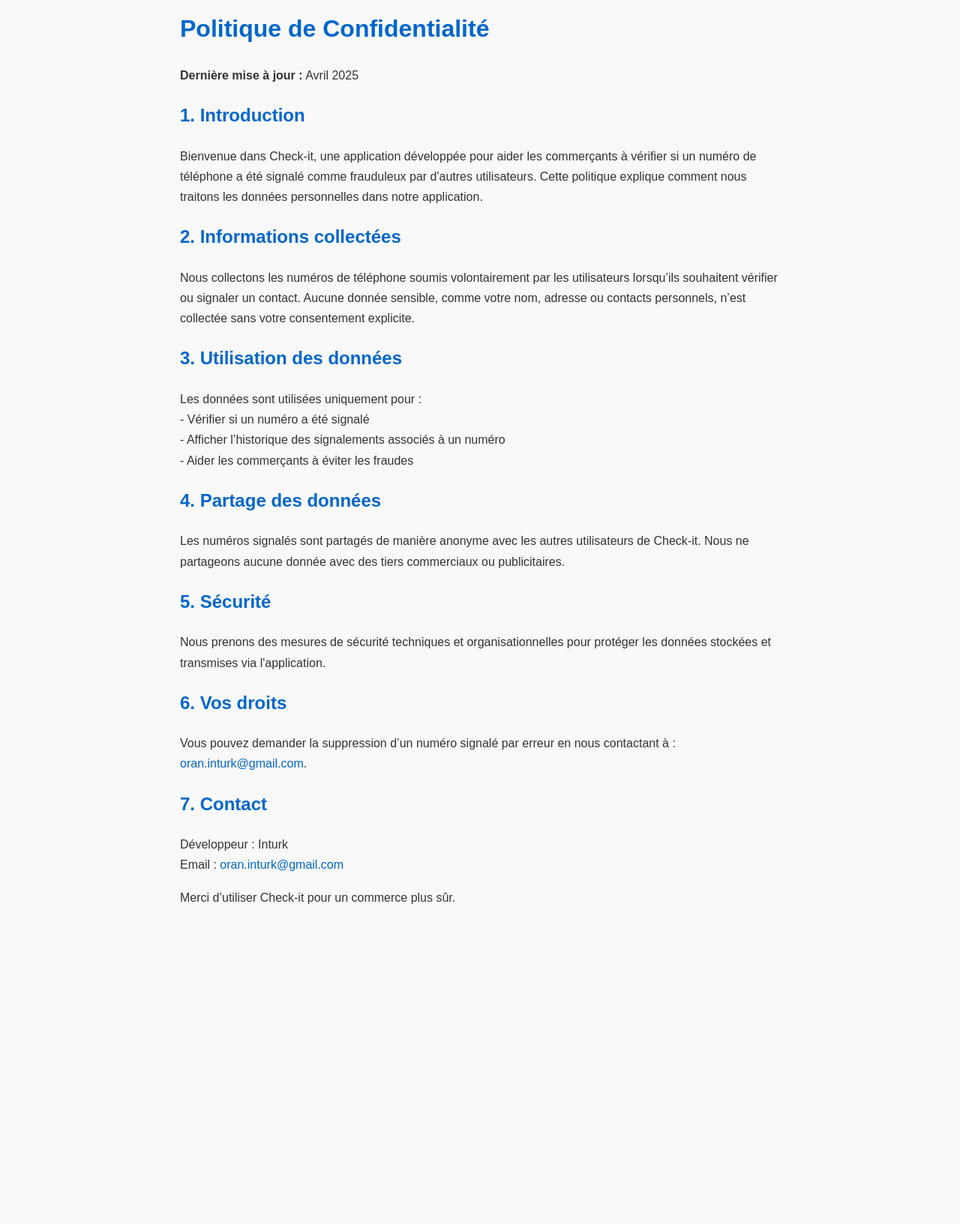
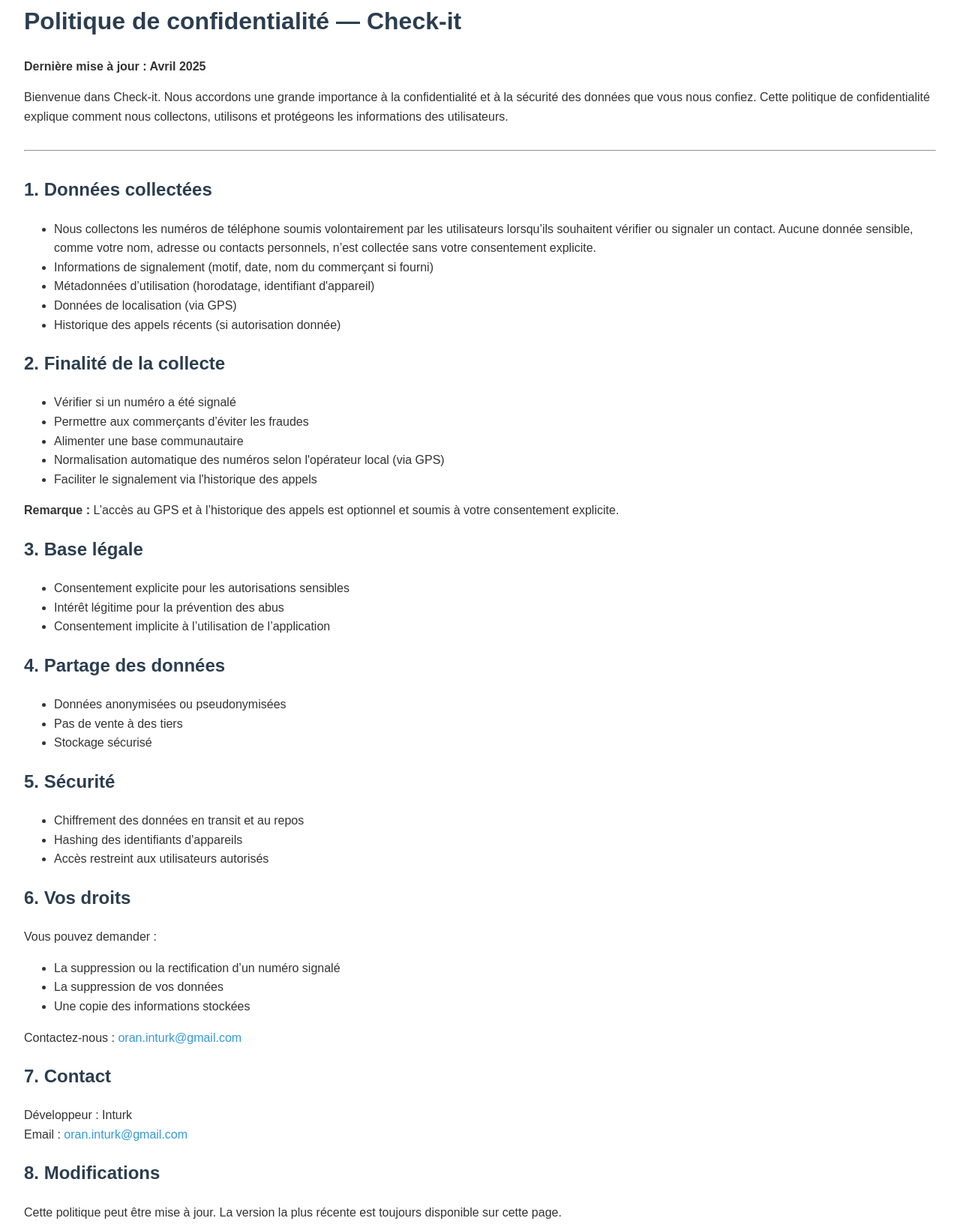
Before and after one commit to Connacri/Check-it-privacy, a plain HTML site: page index.html in a window 1280 px wide. Shown: the part 29-1662 px from the top of the page at 75% size. Before the commit the page ends 1280 px from the top, so only its background shows below. Drawn offline with Linux system fonts and the light colour scheme.

Commit message:
Update index.html

```diff
--- a/index.html
+++ b/index.html
@@ -1,62 +1,83 @@
 <!DOCTYPE html>
 <html lang="fr">
 <head>
-  <meta charset="UTF-8">
-  <meta name="viewport" content="width=device-width, initial-scale=1">
-  <title>Politique de Confidentialité – Check-it</title>
+  <meta charset="UTF-8" />
+  <meta name="viewport" content="width=device-width, initial-scale=1.0"/>
+  <title>Politique de confidentialité — Check-it</title>
   <style>
-    body {
-      font-family: Arial, sans-serif;
-      line-height: 1.7;
-      margin: 40px auto;
-      max-width: 800px;
-      padding: 0 20px;
-      background-color: #f9f9f9;
-      color: #333;
-    }
-    h1, h2 {
-      color: #0066cc;
-    }
-    a {
-      color: #0066cc;
-      text-decoration: none;
-    }
-    a:hover {
-      text-decoration: underline;
-    }
+    body { font-family: Arial, sans-serif; line-height: 1.6; margin: 2em; color: #333; }
+    h1, h2 { color: #2c3e50; }
+    code { background: #f4f4f4; padding: 2px 4px; border-radius: 4px; }
+    a { color: #3498db; text-decoration: none; }
+    a:hover { text-decoration: underline; }
+    hr { margin: 2em 0; }
   </style>
 </head>
 <body>
-  <h1>Politique de Confidentialité</h1>
 
-  <p><strong>Dernière mise à jour :</strong> Avril 2025</p>
+  <h1>Politique de confidentialité — Check-it</h1>
+  <p><strong>Dernière mise à jour : Avril 2025</strong></p>
 
-  <h2>1. Introduction</h2>
-  <p>Bienvenue dans Check-it, une application développée pour aider les commerçants à vérifier si un numéro de téléphone a été signalé comme frauduleux par d'autres utilisateurs. Cette politique explique comment nous traitons les données personnelles dans notre application.</p>
+  <p>Bienvenue dans Check-it. Nous accordons une grande importance à la confidentialité et à la sécurité des données que vous nous confiez. Cette politique de confidentialité explique comment nous collectons, utilisons et protégeons les informations des utilisateurs.</p>
 
-  <h2>2. Informations collectées</h2>
-  <p>Nous collectons les numéros de téléphone soumis volontairement par les utilisateurs lorsqu’ils souhaitent vérifier ou signaler un contact. Aucune donnée sensible, comme votre nom, adresse ou contacts personnels, n’est collectée sans votre consentement explicite.</p>
+  <hr/>
 
-  <h2>3. Utilisation des données</h2>
-  <p>Les données sont utilisées uniquement pour :<br>
-    - Vérifier si un numéro a été signalé<br>
-    - Afficher l’historique des signalements associés à un numéro<br>
-    - Aider les commerçants à éviter les fraudes
-  </p>
+  <h2>1. Données collectées</h2>
+  <ul>
+    <li>Nous collectons les numéros de téléphone soumis volontairement par les utilisateurs lorsqu’ils souhaitent vérifier ou signaler un contact. Aucune donnée sensible, comme votre nom, adresse ou contacts personnels, n’est collectée sans votre consentement explicite.</li>
+    <li>Informations de signalement (motif, date, nom du commerçant si fourni)</li>
+    <li>Métadonnées d’utilisation (horodatage, identifiant d'appareil)</li>
+    <li>Données de localisation (via GPS)</li>
+    <li>Historique des appels récents (si autorisation donnée)</li>
+  </ul>
+
+  <h2>2. Finalité de la collecte</h2>
+  <ul>
+    <li>Vérifier si un numéro a été signalé</li>
+    <li>Permettre aux commerçants d’éviter les fraudes</li>
+    <li>Alimenter une base communautaire</li>
+    <li>Normalisation automatique des numéros selon l'opérateur local (via GPS)</li>
+    <li>Faciliter le signalement via l'historique des appels</li>
+  </ul>
+
+  <p><strong>Remarque :</strong> L’accès au GPS et à l’historique des appels est optionnel et soumis à votre consentement explicite.</p>
+
+  <h2>3. Base légale</h2>
+  <ul>
+    <li>Consentement explicite pour les autorisations sensibles</li>
+    <li>Intérêt légitime pour la prévention des abus</li>
+    <li>Consentement implicite à l’utilisation de l’application</li>
+  </ul>
 
   <h2>4. Partage des données</h2>
-  <p>Les numéros signalés sont partagés de manière anonyme avec les autres utilisateurs de Check-it. Nous ne partageons aucune donnée avec des tiers commerciaux ou publicitaires.</p>
+  <ul>
+    <li>Données anonymisées ou pseudonymisées</li>
+    <li>Pas de vente à des tiers</li>
+    <li>Stockage sécurisé</li>
+  </ul>
 
   <h2>5. Sécurité</h2>
-  <p>Nous prenons des mesures de sécurité techniques et organisationnelles pour protéger les données stockées et transmises via l'application.</p>
+  <ul>
+    <li>Chiffrement des données en transit et au repos</li>
+    <li>Hashing des identifiants d'appareils</li>
+    <li>Accès restreint aux utilisateurs autorisés</li>
+  </ul>
 
   <h2>6. Vos droits</h2>
-  <p>Vous pouvez demander la suppression d’un numéro signalé par erreur en nous contactant à : <a href="mailto:oran.inturk@gmail.com">oran.inturk@gmail.com</a>.</p>
+  <p>Vous pouvez demander :</p>
+  <ul>
+    <li>La suppression ou la rectification d’un numéro signalé</li>
+    <li>La suppression de vos données</li>
+    <li>Une copie des informations stockées</li>
+  </ul>
+  <p>Contactez-nous : <a href="mailto:oran.inturk@gmail.com">oran.inturk@gmail.com</a></p>
 
   <h2>7. Contact</h2>
-  <p>Développeur : Inturk<br>
-     Email : <a href="mailto:oran.inturk@gmail.com">oran.inturk@gmail.com</a></p>
+  <p>Développeur : Inturk<br/>
+  Email : <a href="mailto:oran.inturk@gmail.com">oran.inturk@gmail.com</a></p>
 
-  <p>Merci d’utiliser Check-it pour un commerce plus sûr.</p>
+  <h2>8. Modifications</h2>
+  <p>Cette politique peut être mise à jour. La version la plus récente est toujours disponible sur cette page.</p>
+
 </body>
 </html>
```
